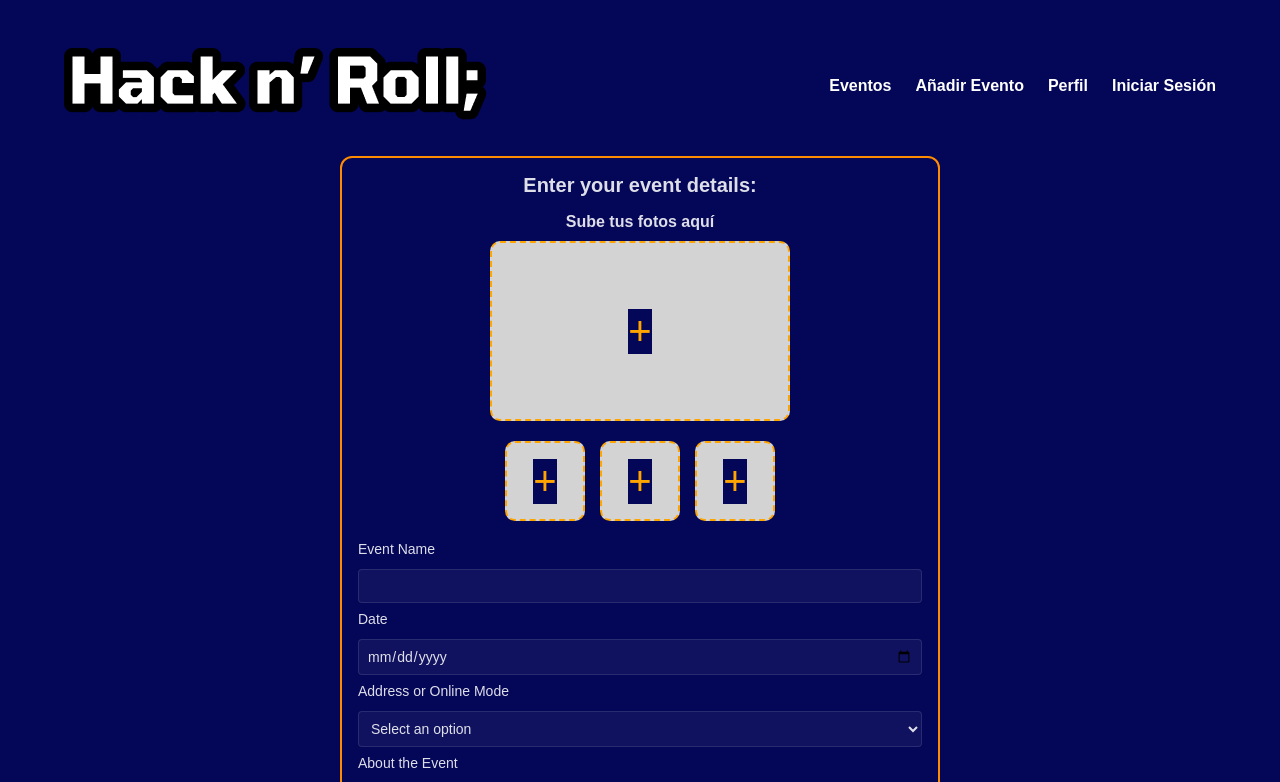
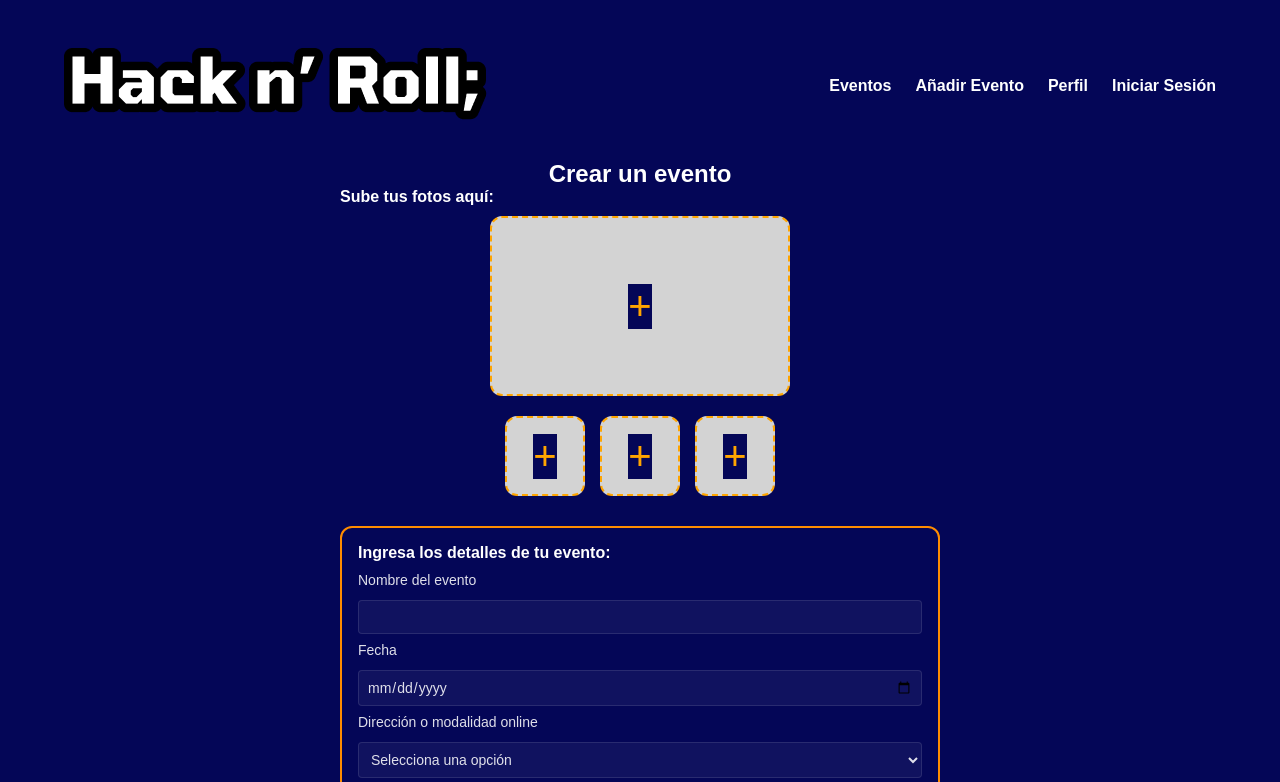
Before and after one commit to Hack-Roll/Frontend, a React (Vite) app: page /addEvents in a window 1280 px wide. Shown: the top 782 px of the page. Built offline with nearby package versions, Linux system fonts and the light colour scheme.

Commit message:
implement photo upload and layout for UploadPhotos component

```diff
--- a/src/components/uploadPhotos/UploadPhotos.css
+++ b/src/components/uploadPhotos/UploadPhotos.css
@@ -2,18 +2,12 @@
   display: flex;
   flex-direction: column;
   align-items: center;
-    font-family: sans-serif;
   color: white;
-  }
-
-  .title {
-    margin-bottom: 10px;
-    font-weight: bold;
 }
 
 .upload-box {
   background-color: #d3d3d3;
-    border-radius: 10px;
+  border-radius: 12px;
   border: 2px dashed #ffa500;
   cursor: pointer;
   display: flex;
@@ -23,14 +17,20 @@
   overflow: hidden;
 }
 
-
-
 .upload-box input[type='file'] {
   opacity: 0;
   position: absolute;
   width: 100%;
   height: 100%;
   cursor: pointer;
+  border: none;
+  outline: none;
+  top: 0;
+  left: 0;
+}
+
+.upload-box:focus-within {
+  outline: none;
 }
 
 .plus {
@@ -54,7 +54,7 @@
   height: 80px;
 }
 
-  .small-box img {
+.upload-box img {
   width: 100%;
   height: 100%;
   object-fit: cover;
--- a/src/components/uploadPhotos/UploadPhotos.jsx
+++ b/src/components/uploadPhotos/UploadPhotos.jsx
@@ -4,26 +4,29 @@ import './UploadPhotos.css';
 const UploadPhotos = () => {
   const [images, setImages] = useState([]);
 
-  const handleImageUpload = (e) => {
+  const handleUpload = (e) => {
     const files = Array.from(e.target.files);
-    const newImages = files.map(file => URL.createObjectURL(file));
-    setImages(prev => [...prev, ...newImages]);
+    const newImages = files.map((file) => URL.createObjectURL(file));
+    setImages((prev) => [...prev, ...newImages].slice(0, 4));
   };
 
   return (
     <div className="upload-container">
-      <p className="title">Sube tus fotos aquí</p>
-
-      <label className="upload-box main-box">
-        <input type="file" accept="image/*" multiple onChange={handleImageUpload} />
-        <span className="plus">+</span>
-      </label>
+      <div className="upload-box main-box">
+        <input type="file" accept="image/*" multiple onChange={handleUpload} />
+        {images[0] ? (
+          <img src={images[0]} alt="main" />
+        ) : (
+          <span className="plus">+</span>
+        )}
+      </div>
 
       <div className="thumbnail-container">
-        {[0, 1, 2].map((i) => (
-          <div key={i} className="upload-box small-box">
+        {[1, 2, 3].map((i) => (
+          <div className="upload-box small-box" key={i}>
+            <input type="file" accept="image/*" onChange={handleUpload} />
             {images[i] ? (
-              <img src={images[i]} alt={`Foto ${i + 1}`} />
+              <img src={images[i]} alt={`thumbnail-${i}`} />
             ) : (
               <span className="plus">+</span>
             )}
--- a/src/pages/addEvents/AddEvents.css
+++ b/src/pages/addEvents/AddEvents.css
@@ -62,3 +62,21 @@
   .form button:hover {
     opacity: 0.9;
   }
+
+  .main-title {
+    text-align: center;
+    font-size: 1.5rem;
+    margin-top: 20px;
+    color: white;
+  }
+
+  .upload-section {
+    max-width: var(--max-width-form);
+    margin: 0 auto 30px auto;
+  }
+
+  .section-title {
+    color: white;
+    font-size: 1rem;
+    margin-bottom: 10px;
+  }
--- a/src/pages/addEvents/AddEvents.jsx
+++ b/src/pages/addEvents/AddEvents.jsx
@@ -3,45 +3,41 @@ import './AddEvents.css';
 import Navbar from '../../components/navbar/Navbar';
 import UploadPhotos from '../../components/uploadPhotos/UploadPhotos';
 
-// para crear nuevos eventos
 const AddEvents = () => {
   const [formData, setFormData] = useState({
     eventName: '',
     date: '',
     location: '',
     description: ''
-  }); // objeto formData nos almacena los datos del formulario
-  // useState para manejar el estado del formulario
-
+  });
 
   const handleChange = (e) => {
     const { name, value } = e.target;
     setFormData((prev) => ({ ...prev, [name]: value }));
-  }; //handler se ejecuta cada vez que el usuario escribe o selecciona algo.
-  // Actualiza el estado del formulario con los nuevos valores
-
+  };
 
   const handleSubmit = (e) => {
-    e.preventDefault(); // Previene el comportamiento por defecto del formulario
+    e.preventDefault();
     console.log('Submitted event data:', formData);
-  }; // funcion ejecuta al hacer clic en el botón Save Changes.
-  // Evita que la página se recargue y muestra los datos por consola.
-
+  };
 
   return (
     <div className="container">
       <Navbar />
 
+      <h2 className="main-title">Crear un evento</h2>
+
+      {/* Subir fotos fuera del formulario */}
+      <div className="upload-section">
+        <h3 className="section-title">Sube tus fotos aquí:</h3>
+        <UploadPhotos />
+      </div>
+
       {/* Contenedor del formulario */}
       <div className="form-container">
-        <h2>Enter your event details:</h2>
-
-        {/* Componente para subir fotos */}
-        <UploadPhotos />
-
-        {/* Formulario */}
+        <h3 className="section-title">Ingresa los detalles de tu evento:</h3>
         <form className="form" onSubmit={handleSubmit}>
-          <label htmlFor="eventName">Event Name</label>
+          <label htmlFor="eventName">Nombre del evento</label>
           <input
             type="text"
             id="eventName"
@@ -51,7 +47,7 @@ const AddEvents = () => {
             required
           />
 
-          <label htmlFor="date">Date</label>
+          <label htmlFor="date">Fecha</label>
           <input
             type="date"
             id="date"
@@ -61,7 +57,7 @@ const AddEvents = () => {
             required
           />
 
-          <label htmlFor="location">Address or Online Mode</label>
+          <label htmlFor="location">Dirección o modalidad online</label>
           <select
             id="location"
             name="location"
@@ -69,12 +65,12 @@ const AddEvents = () => {
             onChange={handleChange}
             required
           >
-            <option value="">Select an option</option>
-            <option value="in-person">In Person</option>
+            <option value="">Selecciona una opción</option>
+            <option value="in-person">Presencial</option>
             <option value="online">Online</option>
           </select>
 
-          <label htmlFor="description">About the Event</label>
+          <label htmlFor="description">Sobre el evento</label>
           <textarea
             id="description"
             name="description"
@@ -83,7 +79,7 @@ const AddEvents = () => {
             rows="4"
           ></textarea>
 
-          <button type="submit">Save Changes</button>
+          <button type="submit">Guardar cambios</button>
         </form>
       </div>
     </div>
```
Lines whose indentation alone changed are shown as unchanged.
